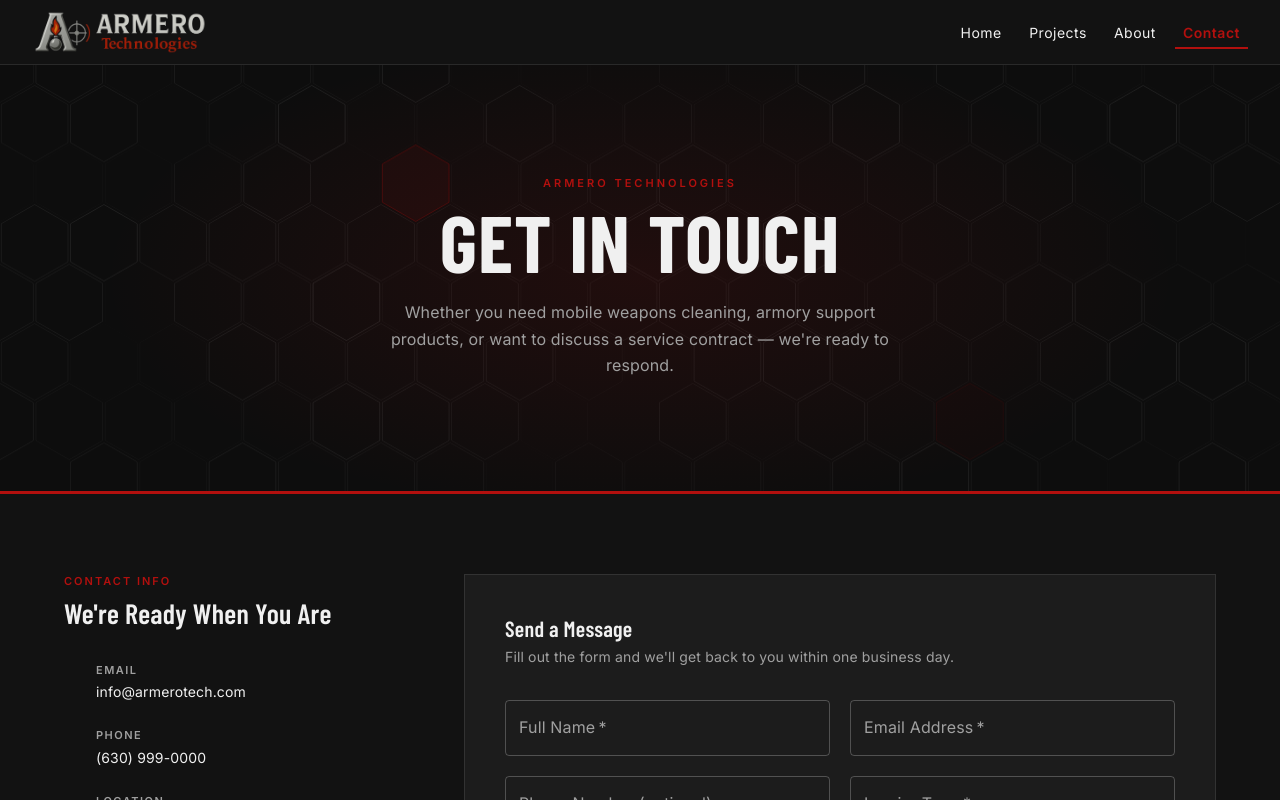
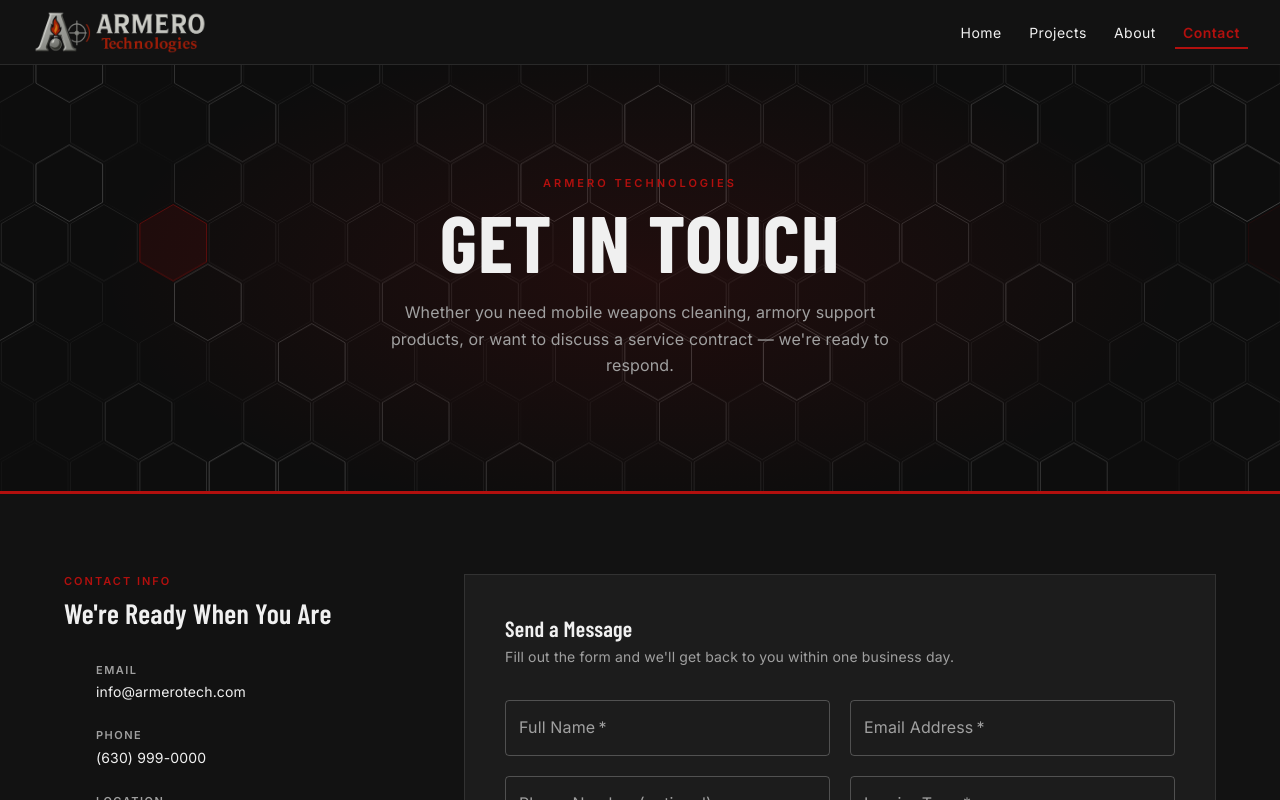
Before and after one commit to boingloings33/armero, a React (Vite) app: page /contact in a window 1280 px wide. Shown: the top 800 px of the page. Built offline with nearby package versions, Linux system fonts and the light colour scheme; some icons are missing.

Commit message:
feat: adjust HexGrid opacity for improved visual effect in Home and Contact components

```diff
--- a/src/pages/Contact.jsx
+++ b/src/pages/Contact.jsx
@@ -132,7 +132,7 @@
           borderColor: "primary.main",
         }}
       >
-        <HexGrid hexSize={40} redChance={0.004} baseOpacityMax={0.07} />
+        <HexGrid hexSize={40} redChance={0.004} baseOpacityMax={0.25} />
 
         <Box
           sx={{
--- a/src/pages/Home.jsx
+++ b/src/pages/Home.jsx
@@ -283,7 +283,10 @@
       >
         <Container maxWidth="lg">
           <Grid container spacing={{ xs: 6, md: 10 }} alignItems="center">
-            <Grid size={{ xs: 12, md: 7 }} sx={{ textAlign: { xs: "center", md: "left" } }}>
+            <Grid
+              size={{ xs: 12, md: 7 }}
+              sx={{ textAlign: { xs: "center", md: "left" } }}
+            >
               <SectionLabel>Company Overview</SectionLabel>
               <Typography variant="h2" sx={{ mb: 4, color: "text.primary" }}>
                 Built by Warfighters.
@@ -356,7 +359,7 @@
         }}
       >
         {/* Animated hex grid sits behind content */}
-        <HexGrid />
+        <HexGrid baseOpacityMax={0.25} />
         <Container maxWidth="lg">
           <Box sx={{ textAlign: "center", mb: 8 }}>
             <SectionLabel>What We Do</SectionLabel>
```
